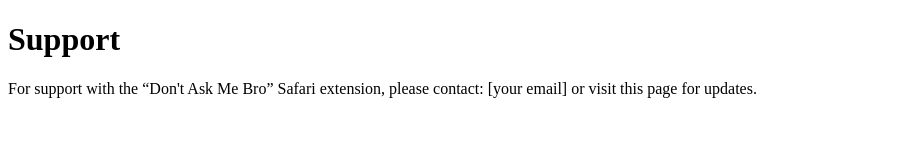
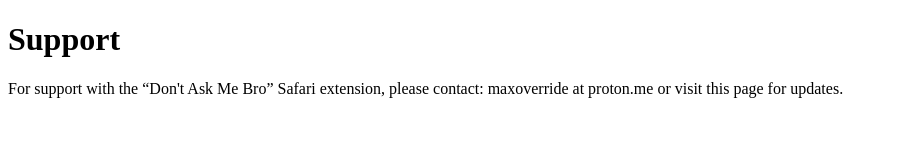
Before and after one commit to Orman/dontaskmebro, a plain HTML site: page support.html in a window 1280 px wide. Shown: the whole page, without its empty margins (0-898 px from the left). Drawn offline with Linux system fonts and the light colour scheme.

Commit message:
Update support.html

```diff
--- a/support.html
+++ b/support.html
@@ -3,6 +3,6 @@
   <head><title>Support</title></head>
   <body>
     <h1>Support</h1>
-    <p>For support with the “Don't Ask Me Bro” Safari extension, please contact: [your email] or visit this page for updates.</p>
+    <p>For support with the “Don't Ask Me Bro” Safari extension, please contact: maxoverride at proton.me or visit this page for updates.</p>
   </body>
 </html>
```
